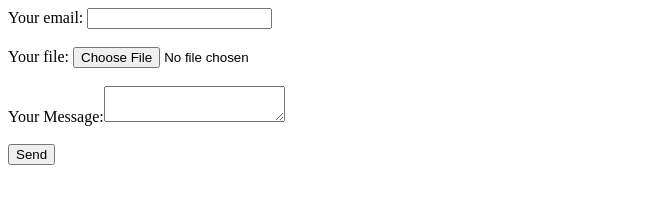
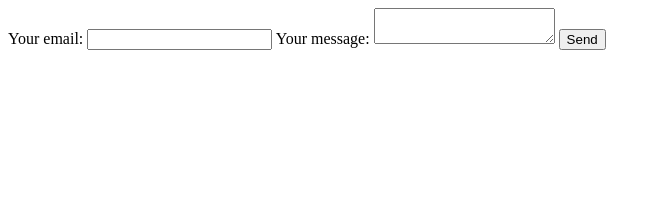
Before and after one commit to MTalha095/Godwin, a plain HTML site: page contact.html in a window 1280 px wide. Shown: the whole page, without its empty margins (0-661 px from the left). Drawn offline with Linux system fonts and the light colour scheme.

Commit message:
new push

```diff
--- a/contact.html
+++ b/contact.html
@@ -7,21 +7,23 @@
 </head>
 <body>
     <!-- modify this form HTML and place wherever you want your form -->
+
+<!-- modify this form HTML and place wherever you want your form -->
 <form
   action="https://formspree.io/f/mgejbzoo"
   method="POST"
-enctype="multipart/form-data"
 >
   <label>
     Your email:
     <input type="email" name="email">
-</label><br/><br/>
+  </label>
   <label>
-  Your file:
-  <input type="file" name="upload">
-</label><br/><br/>
-<label>Your Message:<textarea></textarea></label><br/><br/>
+    Your message:
+    <textarea name="message"></textarea>
+  </label>
+  <!-- your other form fields go here -->
   <button type="submit">Send</button>
+
 </form>
 </body>
 </html>
```
Lines whose indentation alone changed are shown as unchanged.
